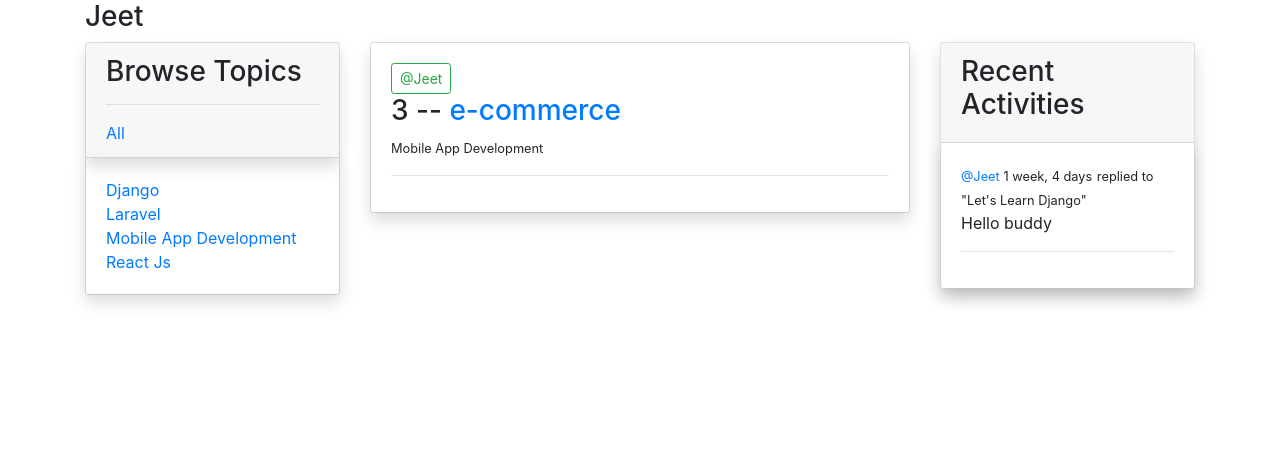
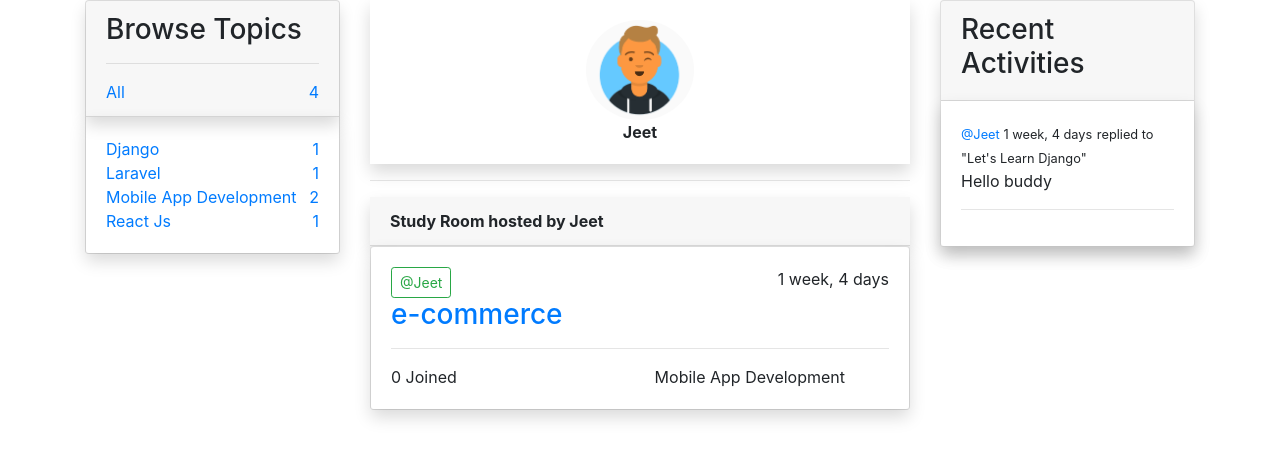
Before and after one commit to jeet123master/django-chat, a Django app: page /profile/2/ in a window 1280 px wide. Shown: the part 56-516 px from the top of the page. Run offline with Django 3.2, Linux system fonts and the light colour scheme; data comes from the database, SQL or seed files in the repository; both versions use the stored data as it was after the commit; some libraries are stand-ins or nearby versions.

Commit message:
page design and user profile

```diff
--- a/base/views.py
+++ b/base/views.py
@@ -197,4 +197,17 @@ def DeleteMessage(request, pk):
 
 @login_required(login_url="login-page")
 def UpdateUser(request):
-	return render(request, 'base/user_update.html')
+	user = request.user
+	form = UserForm(instance=user)
+
+	if request.method == 'POST':
+		form = UserForm(request.POST, instance=user)
+		if form.is_valid():
+			form.save()
+			return redirect('user-profile', pk=user.id)
+
+
+	context = {
+		'form':form
+	}
+	return render(request, 'base/user_update.html', context)
--- a/templates/base/feed_component.html
+++ b/templates/base/feed_component.html
@@ -6,10 +6,19 @@
 			<a href="{% url 'update-room' room.id %}"><i class="fa fa-pencil"></i></a>
 			<a href="{% url 'delete-room' room.id %}"><i class="fa fa-trash"></i></a>
 			{% endif %}
+
 			<a href="{% url 'user-profile' room.host.id %}" class="btn btn-outline-success btn-sm">@{{room.host.username}}</a>
-			<h3>{{room.id}} -- <a href="{% url 'room' room.id %}">{{room.name}}</a></h3>
-			<small>{{room.topic.name}}</small>
+			<span class="float-right">{{room.created|timesince}}</span>
+			<br>
+			<h3><a class="" href="{% url 'room' room.id %}">{{room.name}}</a></h3>
 			<hr>
+			<div class="row">
+				<div class="col-md-3">
+					<span>{{room.participants.all.count}} Joined</span>
+				</div>
+				<div class="col-md-8"><span class="float-right">{{room.topic.name}}</span>
+				</div>
+			</div>
 		</div>
 	{% endfor %}
 </div>
--- a/templates/base/topic_component.html
+++ b/templates/base/topic_component.html
@@ -2,12 +2,12 @@
 	<div class="card-header shadow">
 		<h3>Browse Topics</h3>
 		<hr>
-		<a href="{% url 'home' %}">All</a>
+		<a href="{% url 'home' %}">All <span class="float-right">{{topics.count}}</span></a>
 	</div>
 	<div class="card-body shadow">
 		{% for topic in topics %}
 		<div>
-			<a href="{% url 'home' %}?q={{topic.name}}">{{topic.name}}</a>
+			<a href="{% url 'home' %}?q={{topic.name}}">{{topic.name}} <span class="float-right">{{topic.room_set.all.count}}</span></a>
 		</div>
 	{% endfor %}
 	</div>
--- a/templates/base/user_profile.html
+++ b/templates/base/user_profile.html
@@ -1,16 +1,27 @@
+
 {% extends 'main.html' %}
 
 {% block content %}
 
-
-<h3>{{user.username}}</h3>
-
+{% load static %}
 
 <div class="row">
+
 	<div class="col-md-3">
 	{% include 'base/topic_component.html' %}
 	</div>
 	<div class="col-md-6">
+		<div class="column card-body shadow text-center">
+			<img src="{% static 'images/avatar.png' %}"><br>
+			<strong>{{user.username}}</strong><br>
+			{% if request.user == user %}
+			<a href="{% url 'update-user' %}" class="btn btn-outline-success">Edit Profile</a>
+			{% endif %}
+		</div>
+		<hr>
+		<div class="card-header shadow">
+			<strong>Study Room hosted by {{user.username}}</strong>
+		</div>
 		{% include 'base/feed_component.html' %}
 	</div>
 	<div class="col-md-3">
@@ -18,4 +29,12 @@
 	</div>
 </div>
 
+<style type="text/css">
+	img{
+		border-radius: 50%;
+		height: 100px;
+		widows: 100px;
+	}
+</style>
+
 {% endblock %}
```
Also changed, not shown: base/forms.py (+7 -0 lines), templates/base/user_update.html (+7 -2 lines), db.sqlite3, static/images/avatar.png (added).
